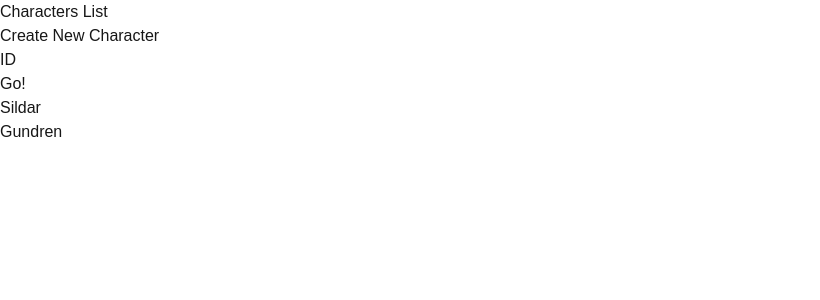
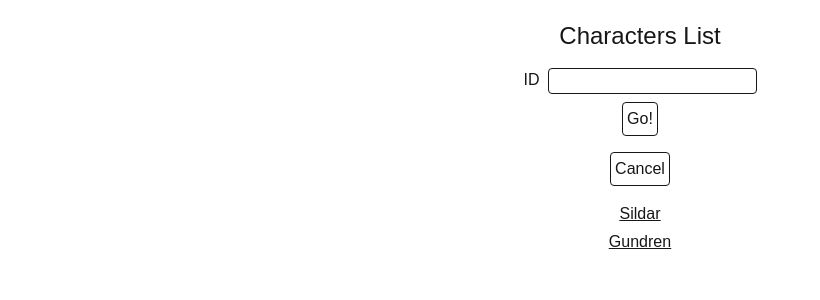
Before and after one commit to ericmoore0709/dnd-dm-notes, a Next.js app in the folder dm-notes/: page /stat-blocks/characters in a window 1280 px wide. Both pictures are taken after a click on the button "Create New Character". Shown: the top 300 px of the page, without its empty margins (0-820 px from the left). Built offline with nearby package versions, Linux system fonts and the light colour scheme.

Commit message:
added minimum styling

```diff
--- a/dm-notes/app/stat-blocks/characters/CharacterForm.tsx
+++ b/dm-notes/app/stat-blocks/characters/CharacterForm.tsx
@@ -18,12 +18,12 @@ export default function CharacterForm({ formAction, existingData }: { formAction
     }
 
     return (
-        <form onSubmit={handleFormSubmit}>
-            <div>
-                <label htmlFor="id">ID</label>
-                <input id="id" name="id" value={formData.id} onChange={handleInputChange} />
+        <form className="w-75 mx-auto my-2 py-2" onSubmit={handleFormSubmit}>
+            <div className="flex justify-center">
+                <label className="mr-2" htmlFor="id">ID</label>
+                <input className="border rounded cursor-text" id="id" name="id" value={formData.id} onChange={handleInputChange} />
             </div>
-            <button type="submit">Go!</button>
+            <button className="mt-2 border rounded p-1 cursor-pointer" type="submit">Go!</button>
         </form>
     );
 }
--- a/dm-notes/app/stat-blocks/characters/CharacterList.tsx
+++ b/dm-notes/app/stat-blocks/characters/CharacterList.tsx
@@ -16,14 +16,16 @@ export default function CharacterList() {
 
     return (
         <div>
-            <button onClick={() => setFormOpen(true)}>Create New Character</button>
             {formOpen && <CharacterForm formAction={saveNewCharacter} existingData={null} />}
+            <button className="border rounded p-1 cursor-pointer" onClick={() => setFormOpen(!formOpen)}>{formOpen ? 'Cancel' : 'Create New Character'}</button>
             {(characters.length === 0) && <span>No characters found.</span>}
-            {(characters.length > 0) && (<ul>
-                {characters.map(c => (
-                    <li key={c.id}><Link href={'characters/' + c.id}>{c.id}</Link></li>
-                ))}
-            </ul>)}
+            {(characters.length > 0) && (
+                <ul className="my-4">
+                    {characters.map(c => (
+                        <li className="my-1 underline" key={c.id}><Link href={'characters/' + c.id}>{c.id}</Link></li>
+                    ))}
+                </ul>
+            )}
         </div>
     );
 }
--- a/dm-notes/app/stat-blocks/characters/[id]/page.tsx
+++ b/dm-notes/app/stat-blocks/characters/[id]/page.tsx
@@ -1,4 +1,4 @@
 export default async function page({ params }: { params: Promise<{ id: string }> }) {
     const { id } = await params;
-    return <div>Character Details: {id}</div>
+    return <div className="text-center mt-4">Character Details: {id}</div>
 }
--- a/dm-notes/app/stat-blocks/characters/page.tsx
+++ b/dm-notes/app/stat-blocks/characters/page.tsx
@@ -2,8 +2,8 @@ import CharacterList from "./CharacterList";
 
 export default function page() {
     return (
-        <div>
-            <h1>Characters List</h1>
+        <div className="text-center m-5">
+            <h1 className="text-2xl my-2">Characters List</h1>
             <CharacterList />
         </div>
     );
```
